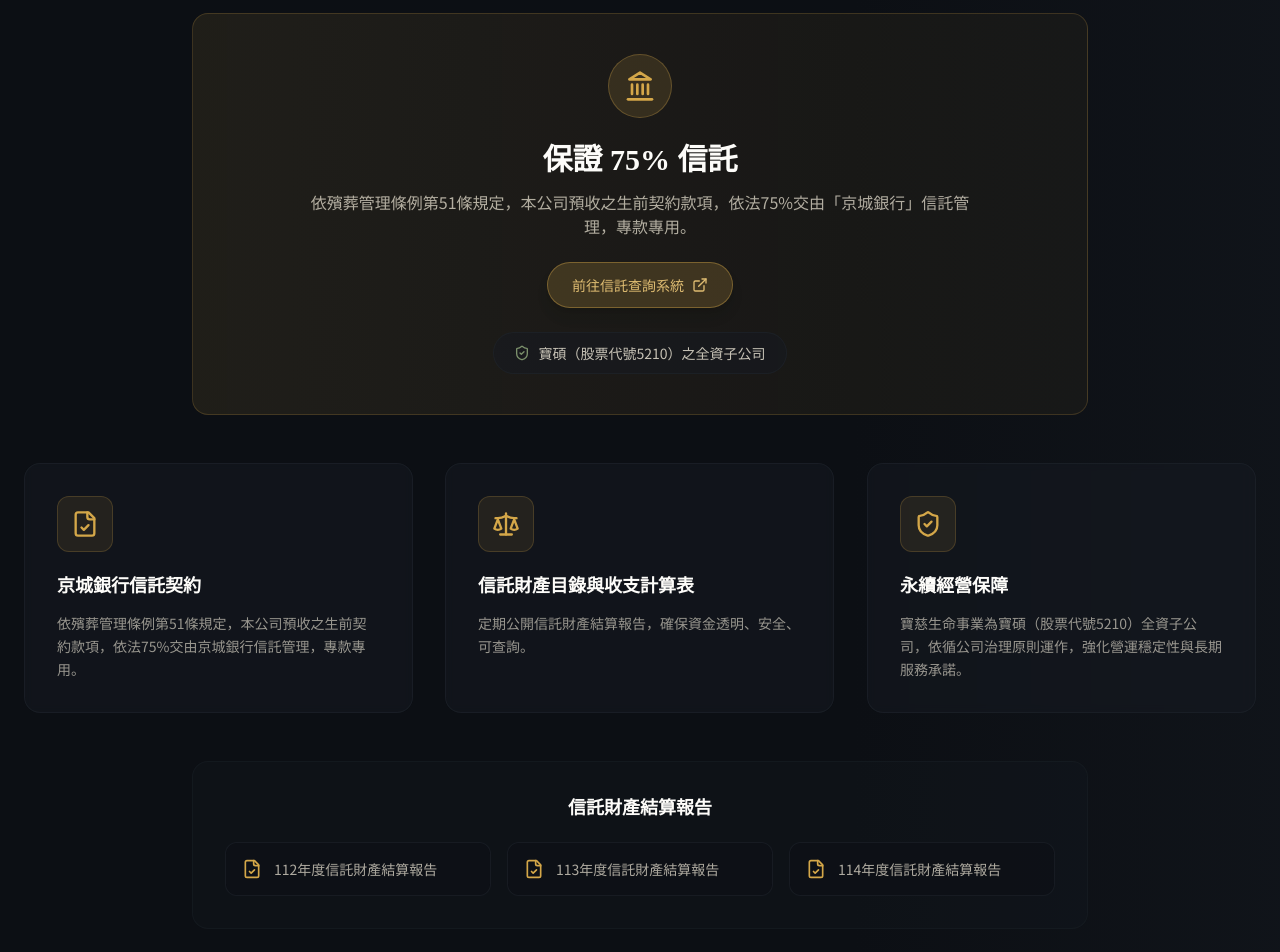
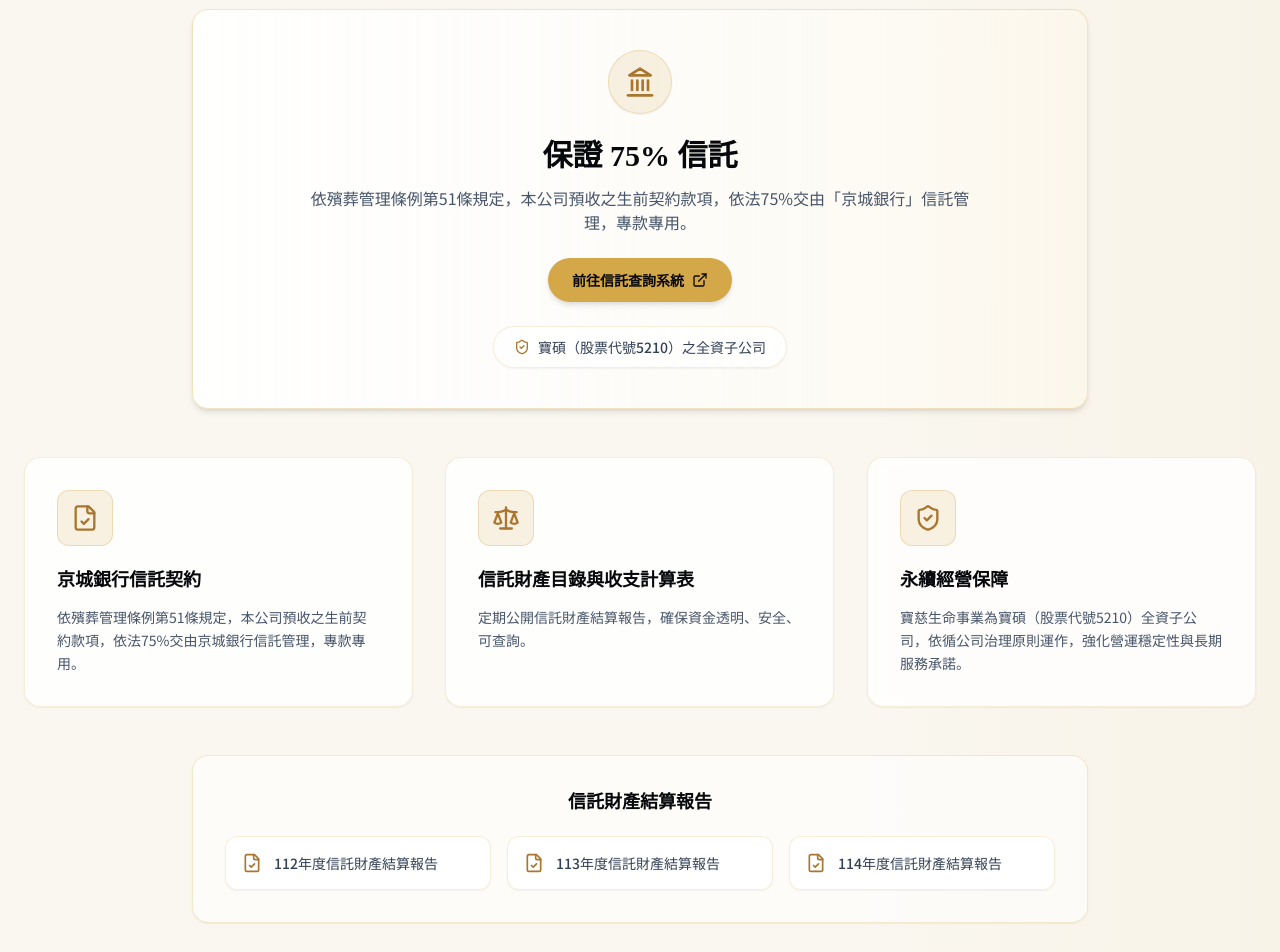
Before and after one commit to m9606286/baoci-life-website, a React (Vite) app: page /trust in a window 1280 px wide. Shown: the part 460-1412 px from the top of the page. Built offline with nearby package versions, Linux system fonts and the light colour scheme.

Commit message:
Update Trust.tsx

```diff
--- a/src/components/Trust.tsx
+++ b/src/components/Trust.tsx
@@ -1,3 +1,4 @@
+import React from 'react';
 import { useReveal } from '@/hooks/useReveal';
 import { companyInfo } from '@/data/content';
 import { Landmark, FileCheck, Scale, ShieldCheck, ExternalLink } from 'lucide-react';
@@ -15,17 +16,18 @@ const annualReports = [
 ];
 
 export default function Trust() {
-  const ref = useReveal<HTMLDivElement>();
+  const revealResult = useReveal<HTMLDivElement>();
+  const ref = Array.isArray(revealResult) ? revealResult[0] : revealResult;
 
   return (
-    <section id="trust" className="py-24 lg:py-32 bg-ink-900 relative overflow-hidden">
-      <div className="absolute top-0 right-0 w-1/3 h-full bg-gradient-to-l from-ink-800/40 to-transparent pointer-events-none" />
+    <section id="trust" className="py-24 lg:py-32 bg-ivory-100 text-slate-800 relative overflow-hidden">
+      <div className="absolute top-0 right-0 w-1/3 h-full bg-gradient-to-l from-gold-400/5 to-transparent pointer-events-none" />
 
       <div ref={ref} className="mx-auto max-w-8xl px-6 relative">
         {/* Header */}
         <div className="text-center mb-16">
-          <p className="text-gold-400 text-sm tracking-[0.3em] uppercase reveal">Trust</p>
-          <h2 className="font-serif-tc text-3xl md:text-4xl lg:text-5xl text-ivory-50 font-bold mt-3 reveal reveal-delay-1">
+          <p className="text-gold-600 text-xs tracking-[0.3em] uppercase font-semibold reveal">Trust</p>
+          <h2 className="font-serif-tc text-3xl md:text-4xl lg:text-5xl text-ink-950 font-bold mt-3 reveal reveal-delay-1">
             信託公開
           </h2>
           <div className="gold-divider w-32 mx-auto mt-6 reveal reveal-delay-2" />
@@ -33,14 +35,14 @@ export default function Trust() {
 
         {/* Highlight banner */}
         <div className="reveal reveal-delay-2 mb-12 max-w-4xl mx-auto">
-          <div className="bg-gradient-to-r from-gold-400/10 to-gold-500/5 border border-gold-400/20 rounded-2xl p-8 lg:p-10 text-center">
-            <div className="w-16 h-16 rounded-full bg-gold-400/15 border border-gold-400/30 flex items-center justify-center mx-auto mb-6">
-              <Landmark className="w-8 h-8 text-gold-400" />
+          <div className="bg-gradient-to-r from-white/90 via-ivory-50 to-amber-50/40 border border-gold-400/30 rounded-2xl p-8 lg:p-10 text-center shadow-md">
+            <div className="w-16 h-16 rounded-full bg-gold-400/15 border border-gold-400/30 flex items-center justify-center mx-auto mb-6 shadow-sm">
+              <Landmark className="w-8 h-8 text-gold-600" />
             </div>
-            <p className="font-serif-tc text-2xl lg:text-3xl text-ivory-50 font-bold mb-3">
+            <p className="font-serif-tc text-2xl lg:text-3xl text-ink-950 font-bold mb-3">
               保證 {companyInfo.trustRatio} 信託
             </p>
-            <p className="text-ivory-200/70 text-sm lg:text-base leading-relaxed max-w-2xl mx-auto mb-6">
+            <p className="text-slate-600 text-sm lg:text-base leading-relaxed max-w-2xl mx-auto mb-6">
               依殯葬管理條例第51條規定，本公司預收之生前契約款項，依法{companyInfo.trustRatio}交由「{companyInfo.trustBank}」信託管理，專款專用。
             </p>
 
@@ -50,16 +52,16 @@ export default function Trust() {
                 href="https://customer.ktb.com.tw/new/personal/agreement"
                 target="_blank"
                 rel="noopener noreferrer"
-                className="inline-flex items-center gap-2 px-6 py-3 rounded-full bg-gold-400/20 hover:bg-gold-400/30 border border-gold-400/40 text-gold-300 hover:text-gold-200 font-medium text-sm transition-all duration-300 shadow-lg hover:shadow-gold-400/10"
+                className="inline-flex items-center gap-2 px-6 py-3 rounded-full bg-gold-400 hover:bg-gold-500 text-ink-950 font-bold text-sm transition-all duration-300 shadow-md hover:shadow-lg"
               >
                 <span>前往信託查詢系統</span>
                 <ExternalLink className="w-4 h-4" />
               </a>
             </div>
 
-            <div className="inline-flex items-center gap-2 px-5 py-2.5 rounded-full bg-ink-800/50 border border-ink-700/50">
-              <ShieldCheck className="w-4 h-4 text-sage-400" />
-              <span className="text-ivory-200/80 text-sm">{companyInfo.parentCompany}</span>
+            <div className="inline-flex items-center gap-2 px-5 py-2.5 rounded-full bg-white/80 border border-gold-400/20 shadow-sm">
+              <ShieldCheck className="w-4 h-4 text-gold-600" />
+              <span className="text-slate-700 text-sm font-medium">{companyInfo.parentCompany}</span>
             </div>
           </div>
         </div>
@@ -69,21 +71,21 @@ export default function Trust() {
           {trustItems.map((item, idx) => (
             <div
               key={idx}
-              className={`reveal reveal-delay-${idx + 1} group bg-ink-800/50 backdrop-blur-sm rounded-2xl p-8 border border-ink-700/50 hover:border-gold-400/30 transition-all duration-500`}
+              className={`reveal reveal-delay-${idx + 1} group bg-white/80 backdrop-blur-sm rounded-2xl p-8 border border-gold-400/20 hover:border-gold-400/60 transition-all duration-500 shadow-sm hover:shadow-md`}
             >
-              <div className="w-14 h-14 rounded-xl bg-gold-400/10 border border-gold-400/20 flex items-center justify-center mb-5 group-hover:bg-gold-400/20 transition-colors">
-                <item.icon className="w-7 h-7 text-gold-400" />
+              <div className="w-14 h-14 rounded-xl bg-gold-400/15 border border-gold-400/30 flex items-center justify-center mb-5 group-hover:bg-gold-400/25 transition-colors">
+                <item.icon className="w-7 h-7 text-gold-600" />
               </div>
-              <h3 className="font-serif-tc text-lg text-ivory-50 font-bold mb-3">{item.title}</h3>
-              <p className="text-ivory-200/60 text-sm leading-relaxed">{item.text}</p>
+              <h3 className="font-serif-tc text-lg text-ink-950 font-bold mb-3">{item.title}</h3>
+              <p className="text-slate-600 text-sm leading-relaxed">{item.text}</p>
             </div>
           ))}
         </div>
 
         {/* Annual reports */}
         <div className="reveal reveal-delay-3 max-w-4xl mx-auto">
-          <div className="bg-ink-800/30 rounded-2xl p-6 lg:p-8 border border-ink-700/30">
-            <h3 className="font-serif-tc text-lg text-ivory-50 font-bold mb-5 text-center">信託財產結算報告</h3>
+          <div className="bg-white/60 rounded-2xl p-6 lg:p-8 border border-gold-400/25 shadow-sm">
+            <h3 className="font-serif-tc text-lg text-ink-950 font-bold mb-5 text-center">信託財產結算報告</h3>
             <div className="grid grid-cols-1 sm:grid-cols-3 gap-4">
               {annualReports.map((report, idx) => (
                 <a
@@ -91,10 +93,10 @@ export default function Trust() {
                   href={report.url}
                   target="_blank"
                   rel="noopener noreferrer"
-                  className="flex items-center gap-3 p-4 rounded-xl bg-ink-900/50 border border-ink-700/50 hover:border-gold-400/30 hover:bg-ink-900/80 transition-all group"
+                  className="flex items-center gap-3 p-4 rounded-xl bg-white/90 border border-gold-400/20 hover:border-gold-400/60 hover:bg-white transition-all shadow-sm group"
                 >
-                  <FileCheck className="w-5 h-5 text-gold-400 flex-shrink-0" />
-                  <span className="text-ivory-200/70 text-sm group-hover:text-gold-300 transition-colors">
+                  <FileCheck className="w-5 h-5 text-gold-600 flex-shrink-0" />
+                  <span className="text-slate-700 text-sm group-hover:text-gold-600 font-medium transition-colors">
                     {report.title}
                   </span>
                 </a>
```
